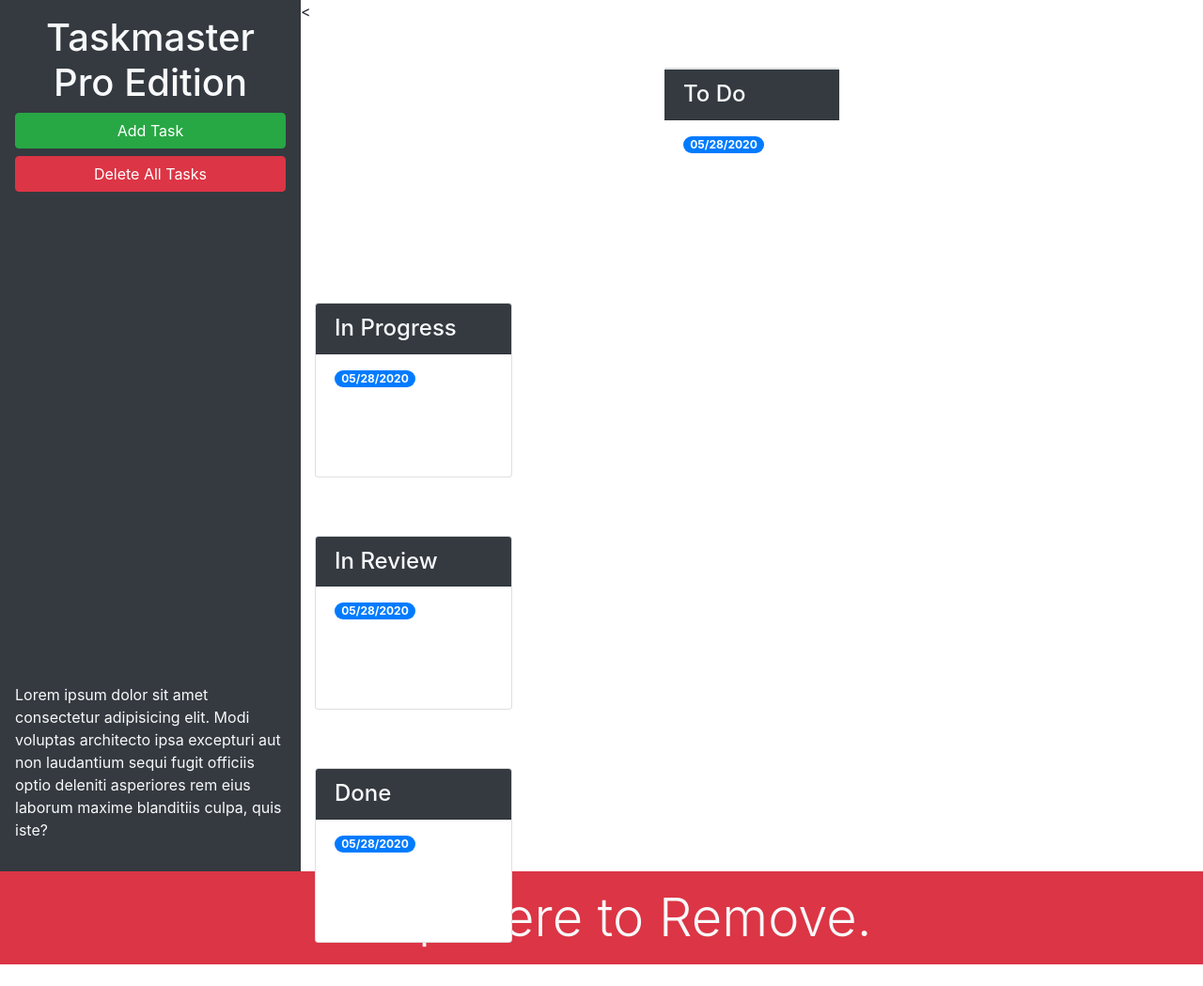
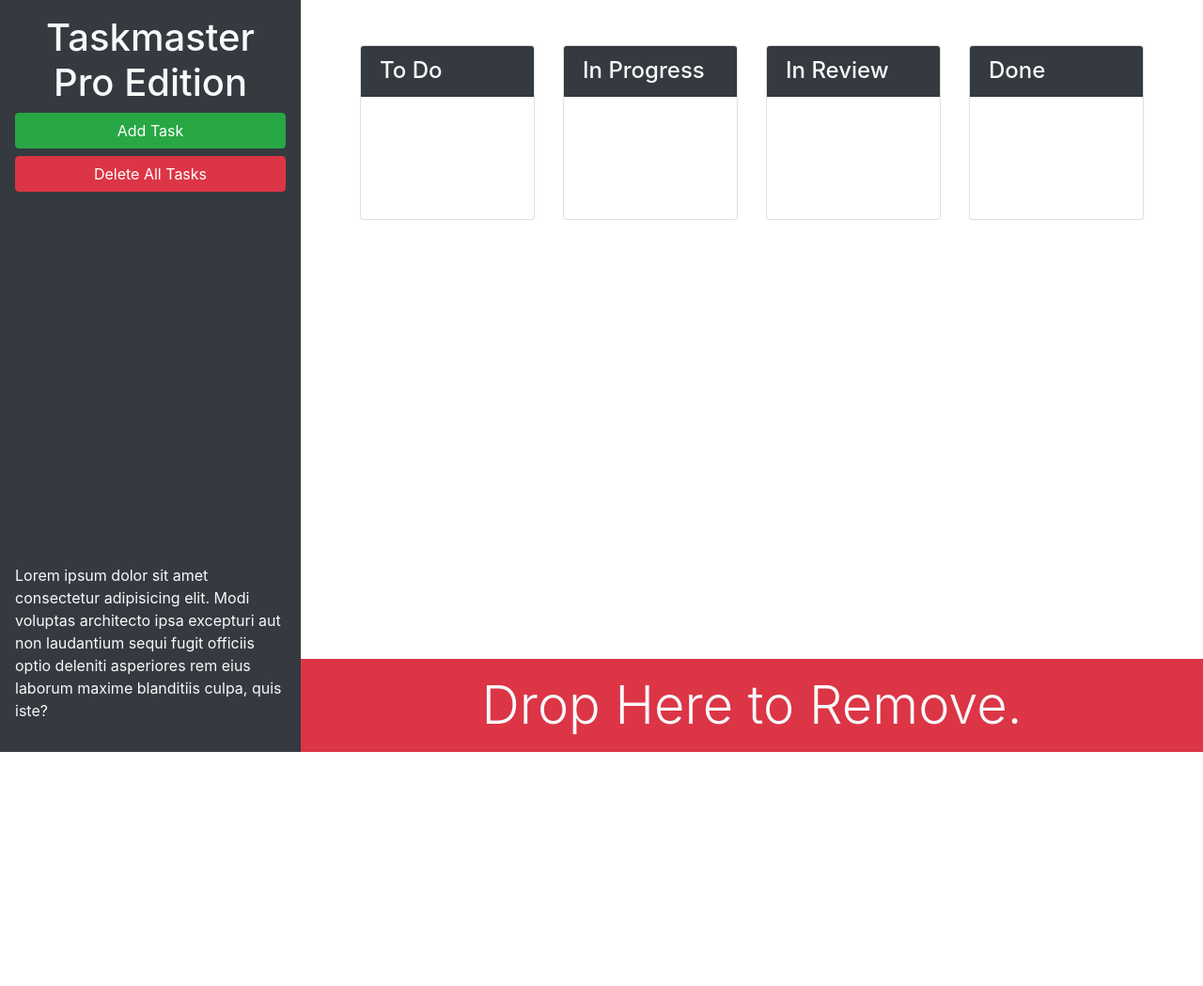
Before and after one commit to Christi-Lee-MC/taskmaster-pro, a plain HTML site: page index.html in a window 1280 px wide. Shown: the whole page at 94% size. After the commit the page ends 800 px from the top, so only its background shows below. Drawn offline with nearby package versions, Linux system fonts and the light colour scheme.

Commit message:
updated with class code

```diff
--- a/index.html
+++ b/index.html
@@ -14,79 +14,65 @@
 
   <div class="row min-vh-100 no-gutters">
     <header class="col-12 col-lg-3 bg-dark text-light sticky-top d-flex flex-column p-4 p-lg-3">
-      <h1 class="text-center">Taskmaster Pro Edition</h1>
-      <button id="create-task" class="btn btn-block btn-success" data-toggle="modal" data-target="#task-form-modal">Add
-        Task</button>
-      <button id="remove-tasks" class="btn btn-block btn-danger">Delete All Tasks</button>
-      <p class="mt-auto d-none d-lg-block">Lorem ipsum dolor sit amet consectetur adipisicing elit. Modi voluptas architecto ipsa excepturi aut non
-        laudantium sequi fugit officiis optio deleniti asperiores rem eius laborum maxime blanditiis culpa, quis iste?
-      </p>
+      <div>
+        <h1 class="text-center"><span class="oi oi-task d-inline d-lg-none"></span>
+          Taskmaster Pro Edition</h1>
+        <div class="ml-md-auto w-100 w-md-auto">
+          <button id="create-task" class="btn btn-block btn-success" data-toggle="modal"
+            data-target="#task-form-modal">Add Task</button>
+          <button id="remove-tasks" class="btn btn-block btn-danger mb-2 mb-md-4"></span>Delete All Tasks</button>
+        </div>
+      </div>
+      <p class="mt-auto d-none d-lg-block">Lorem ipsum dolor sit amet consectetur adipisicing elit. Modi voluptas
+        architecto ipsa
+        excepturi aut non laudantium sequi fugit officiis optio deleniti asperiores rem eius laborum maxime blanditiis
+        culpa, quis iste?</p>
     </header>
     <main class="col-12 col-lg-9 d-flex flex-column">
-      <<div class="m-5 row justify-content-around">
-        <!-- todo start -->
+      <div class="m-5 row justify-content-around">
+          <!--  -->
           <div class="col-12 col-md-6 col-xl-3 mb-3">
-          <div class="card"></div>
+            <div class="card">
               <h4 class="card-header bg-dark text-light">
                 To Do
               </h4>
               <ul id="list-toDo" class="list-group list-group-flush">
-          <li class="list-group-item">
-            <span class="badge badge-primary badge-pill">05/28/2020</span>
-            <p class="m-1"></p>
-          </li>
               </ul>
             </div>
           </div>
-        <!-- todo end -->
-        <!-- in progress start -->
+          <!--  -->
           <div class="col-12 col-md-6 col-xl-3 mb-3">
             <div class="card">
               <h4 class="card-header bg-dark text-light">
                 In Progress
               </h4>
               <ul id="list-inProgress" class="list-group list-group-flush">
-            <li class="list-group-item">
-              <span class="badge badge-primary badge-pill">05/28/2020</span>
-              <p class="m-1"></p>
-            </li>
               </ul>
             </div>
           </div>
-        <!-- in progress end -->
-        <!-- in review start -->
+          <!--  -->
           <div class="col-12 col-md-6 col-xl-3 mb-3">
             <div class="card">
               <h4 class="card-header bg-dark text-light">
                 In Review
               </h4>
               <ul id="list-inReview" class="list-group list-group-flush">
-            <li class="list-group-item">
-              <span class="badge badge-primary badge-pill">05/28/2020</span>
-              <p class="m-1"></p>
-            </li>
               </ul>
             </div>
           </div>
-        <!-- in review end -->
-        <!-- done start -->
+          <!--  -->
           <div class="col-12 col-md-6 col-xl-3 mb-3">
             <div class="card">
               <h4 class="card-header bg-dark text-light">
                 Done
               </h4>
               <ul id="list-done" class="list-group list-group-flush">
-            <li class="list-group-item">
-              <span class="badge badge-primary badge-pill">05/28/2020</span>
-              <p class="m-1"></p>
-            </li>
               </ul>
             </div>
           </div>
-        <!-- done end -->
       </div>
-      <div id="trash">
-        <div class="w-100 bg-danger p-3 text-center text-light display-4 mt-auto">
+      <div class="mt-auto" id="trash">
+        <div class="w-100 bg-danger p-3 text-center text-light display-4">
           Drop Here to Remove.
         </div>
       </div>
@@ -108,13 +94,12 @@
           <form>
             <div class="form-group">
               <label for="modalTaskDescription">Task description</label>
-              <textarea id="modalTaskDescription" rows="3" class="form-control"></textarea>
+              <textarea class="form-control" id="modalTaskDescription" rows="3"></textarea>
             </div>
             <div class="form-group">
               <label for="modalDueDate">Due date</label>
               <input type="text" class="form-control" id="modalDueDate" placeholder="mm/dd/yyyy" autocomplete="off" />
             </div>
-
           </form>
         </div>
         <div class="modal-footer">
```
Also changed, not shown: assets/js/script.js (+4 -6 lines), 3 other files. Lines whose indentation alone changed are shown as unchanged.
